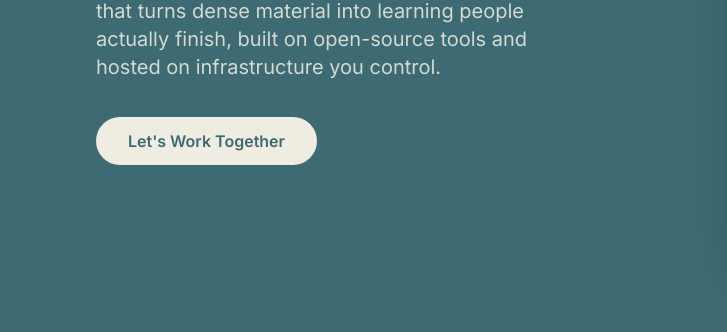
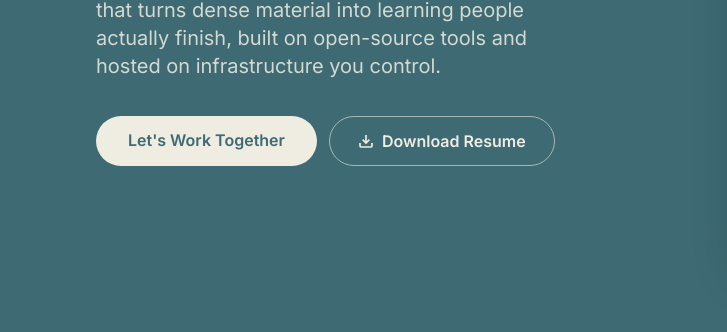
Before and after one commit to youssefbarj/youssefbarj-eportfolio, a plain HTML site: page index.html in a window 1280 px wide. Shown: the part 366-698 px from the top of the page, 0-727 px from the left. Drawn offline with nearby package versions, Linux system fonts and the light colour scheme; a web font is replaced by a local one.

Commit message:
Add resume download button and PDF

```diff
--- a/index.html
+++ b/index.html
@@ -66,7 +66,13 @@
             <p class="text-lg sm:text-xl text-cream/85 leading-relaxed max-w-md mb-9">
                 I design interactive, scenario-based training that turns dense material into learning people actually finish, built on open-source tools and hosted on infrastructure you control.
             </p>
-            <a href="#contact" class="inline-block bg-cream text-teal font-semibold px-8 py-3 rounded-full hover:bg-white transition">Let's Work Together</a>
+            <div class="flex flex-wrap gap-3">
+                <a href="#contact" class="inline-block bg-cream text-teal font-semibold px-8 py-3 rounded-full hover:bg-white transition">Let's Work Together</a>
+                <a href="youssef-barj-resume.pdf" download class="inline-flex items-center gap-2 border border-cream/60 text-cream font-semibold px-7 py-3 rounded-full hover:bg-cream/10 transition">
+                    <svg class="w-4 h-4" fill="none" stroke="currentColor" stroke-width="2.5" viewBox="0 0 24 24"><path d="M21 15v4a2 2 0 01-2 2H5a2 2 0 01-2-2v-4"/><polyline points="7 10 12 15 17 10"/><line x1="12" y1="15" x2="12" y2="3"/></svg>
+                    Download Resume
+                </a>
+            </div>
         </div>
         <div class="order-first md:order-last">
             <img src="Barj Edit 2 big cropped.jpg" alt="Youssef Barj" class="w-full max-w-sm mx-auto aspect-[4/5] object-cover rounded-3xl shadow-2xl">
```
Also changed, not shown: 1 other file.
